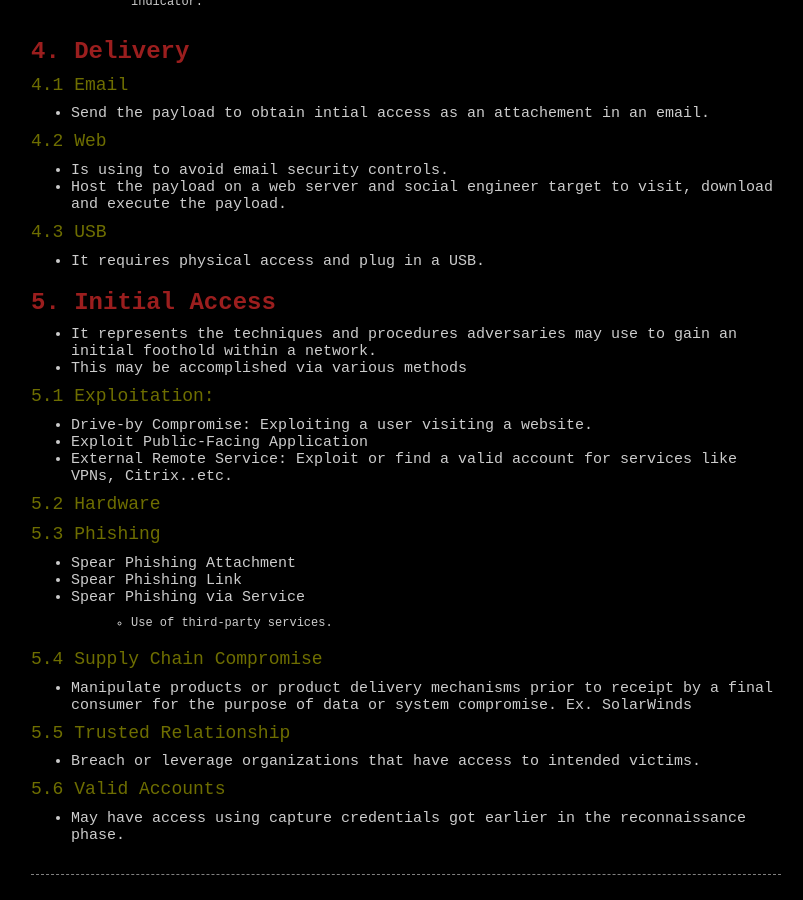
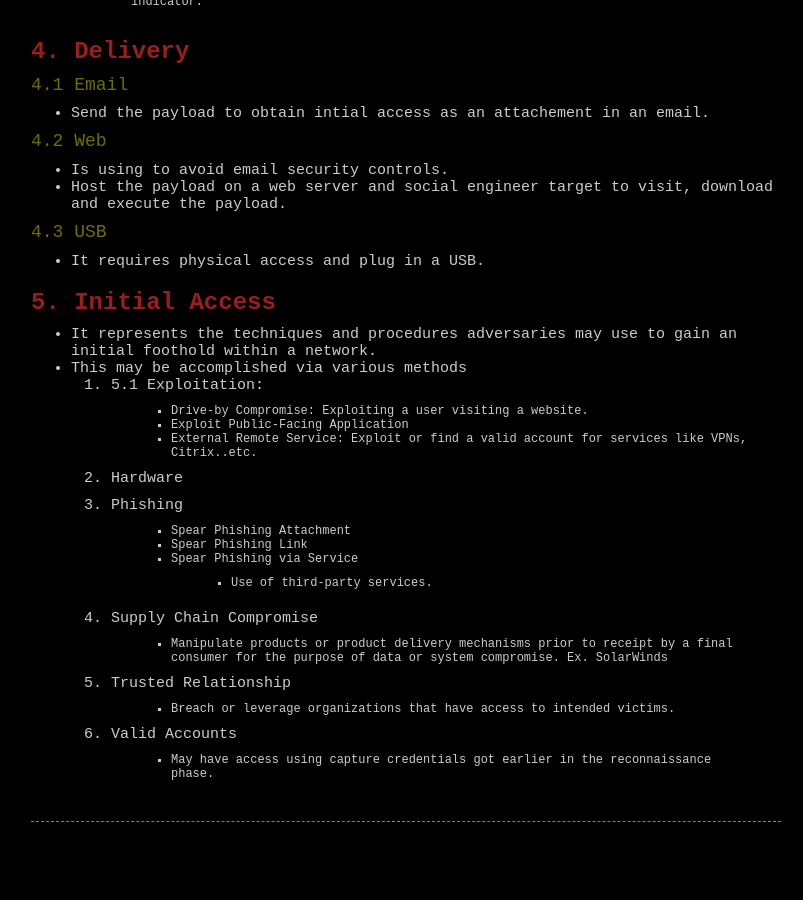
Before and after one commit to wizoutsugar/wizoutsugar.github.io, a Jekyll site: the page built from _posts/2020/RedTeam/2020-12-26-Exercise.md, in a window 1280 px wide and 900 px high, scrolled down 983 px. Shown: the whole window, without its empty margins (234-1037 px from the left). Built offline with Jekyll 4.4.1, drawn with Linux system fonts in a browser that asks for light colours; comment, search, counter and statistics services are not loaded; after the commit the page ends 1830 px from its top, so only the background shows below that.

Commit message:
Update 2020-12-26-Exercise.md

```diff
--- a/_posts/2020/RedTeam/2020-12-26-Exercise.md
+++ b/_posts/2020/RedTeam/2020-12-26-Exercise.md
@@ -63,25 +63,24 @@
 # 5. Initial Access
 - It represents the techniques and procedures adversaries may use to gain an initial foothold within a network.
 - This may be accomplished via various methods
+    1.  5.1 Exploitation:
+        > - Drive-by Compromise: Exploiting a user visiting a website.
+        > - Exploit Public-Facing Application
+        > - External Remote Service: Exploit or find a valid account for services like VPNs, Citrix..etc.
 
-#### 5.1 Exploitation:
-- Drive-by Compromise: Exploiting a user visiting a website.
-- Exploit Public-Facing Application
-- External Remote Service: Exploit or find a valid account for services like VPNs, Citrix..etc.
+    2. Hardware
 
-#### 5.2 Hardware
+    3.  Phishing
+        > - Spear Phishing Attachment
+        > - Spear Phishing Link
+        > - Spear Phishing via Service
+            > - Use of third-party services.
 
-#### 5.3 Phishing
-- Spear Phishing Attachment
-- Spear Phishing Link
-- Spear Phishing via Service
-    > - Use of third-party services.
+    4. Supply Chain Compromise
+        > - Manipulate products or product delivery mechanisms prior to receipt by a final consumer for the purpose of data or system compromise. Ex. SolarWinds
 
-#### 5.4 Supply Chain Compromise
-- Manipulate products or product delivery mechanisms prior to receipt by a final consumer for the purpose of data or system compromise. Ex. SolarWinds
+    5. Trusted Relationship
+        > - Breach or leverage organizations that have access to intended victims.
 
-#### 5.5 Trusted Relationship
-- Breach or leverage organizations that have access to intended victims.
-
-#### 5.6 Valid Accounts
-- May have access using capture credentials got earlier in the reconnaissance phase.
+    6. Valid Accounts
+        > - May have access using capture credentials got earlier in the reconnaissance phase.
```
